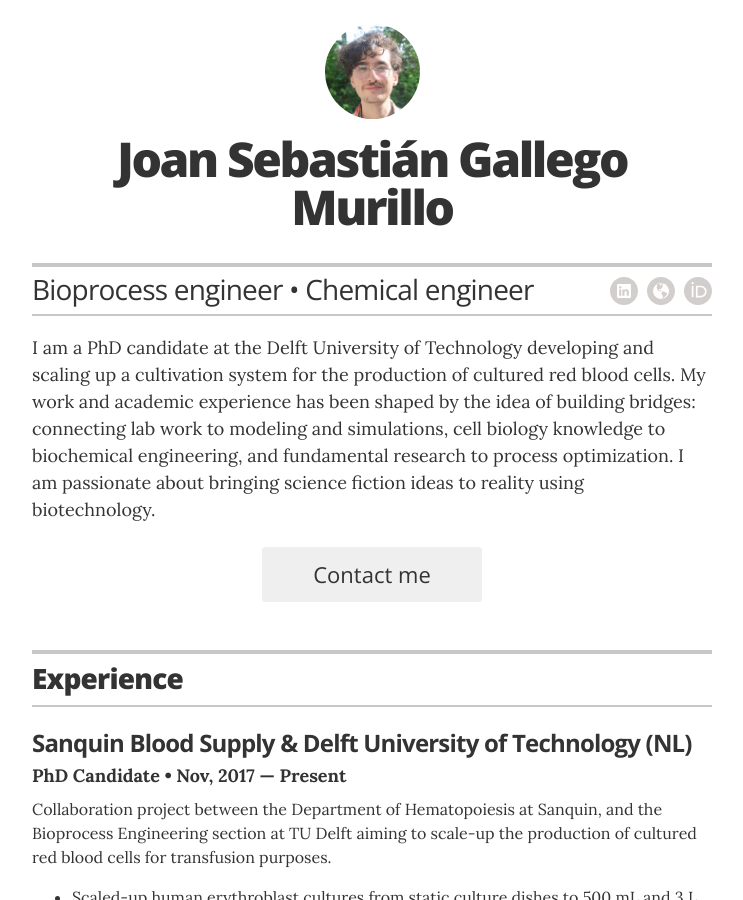
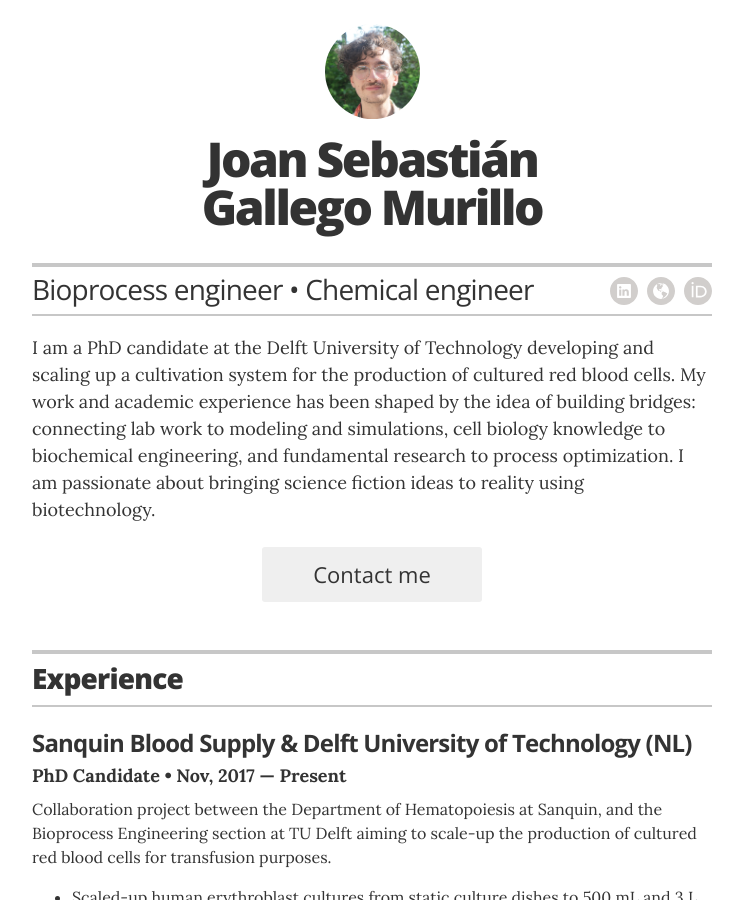
Before and after one commit to synthbiont/joangallego, a Jekyll site: the page built from index.html, in a window 1280 px wide and 900 px high. Shown: the whole window, without its empty margins (268-1011 px from the left). Built offline with Jekyll 4.4.1, drawn with Linux system fonts in a browser that asks for light colours.

Commit message:
Un salto de línea en el título

```diff
--- a/_config.yml
+++ b/_config.yml
@@ -10,7 +10,7 @@ sass:
 
 # Resume settings
 resume_avatar:                  "true"
-resume_name:                    "Joan Sebastián Gallego Murillo"
+resume_name:                    "Joan Sebastián<br/>Gallego Murillo"
 resume_title:                   "Bioprocess engineer • Chemical engineer"
 
 # used for the contact button in _layouts/resume.html
```
